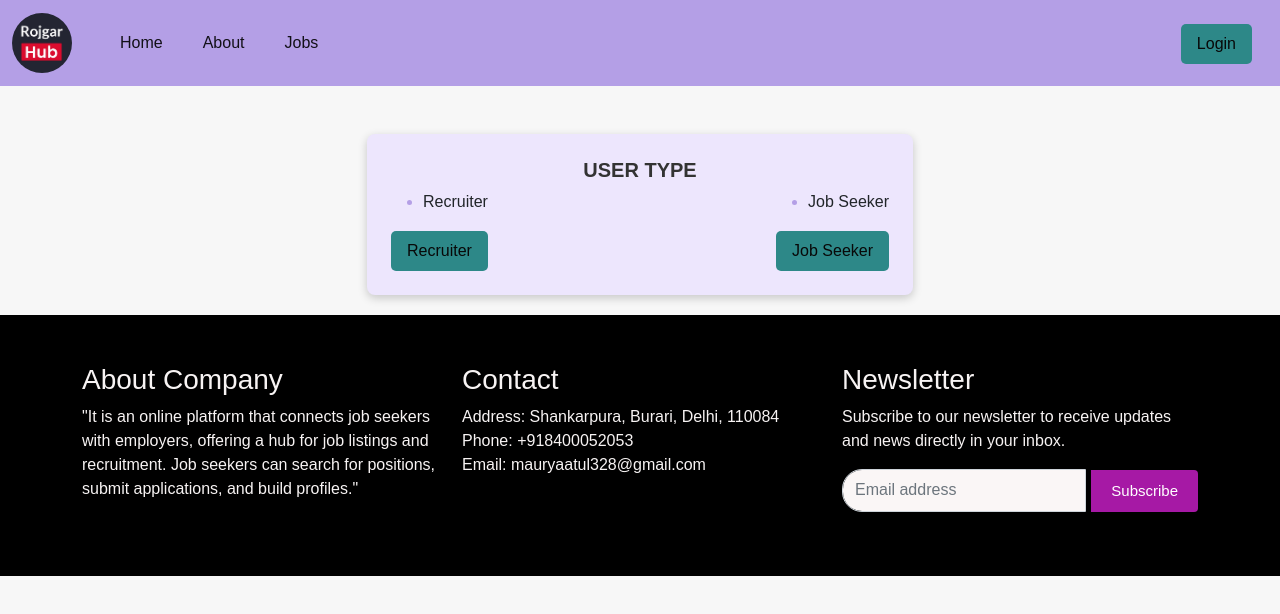
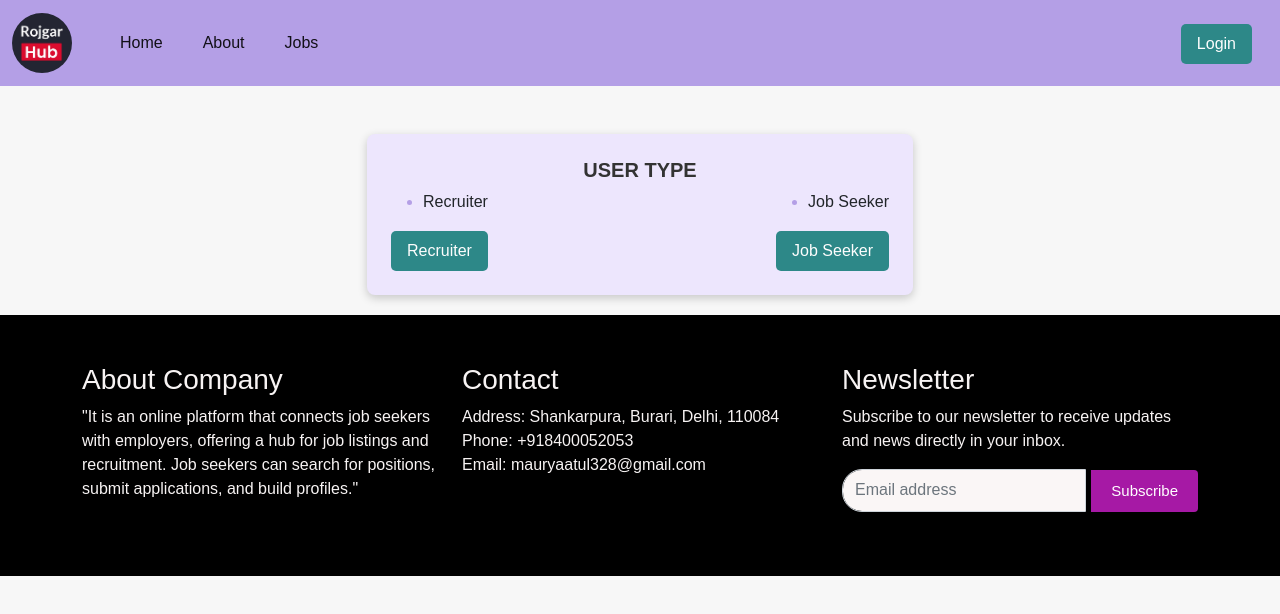
Before and after one commit to atumau/job-hub, a React (Create React App) app: page / in a window 1280 px wide. Shown: the top 614 px of the page. Built offline with nearby package versions, Linux system fonts and the light colour scheme.

Commit message:
Update addjoblisting.css

```diff
--- a/src/Components/Styles/addjoblisting.css
+++ b/src/Components/Styles/addjoblisting.css
@@ -9,7 +9,7 @@
     margin: 15px auto;
   }
   button.btn {
-    color: rgb(8, 8, 8);
+    color: rgb(253, 253, 253);
     border: rgb(221, 193, 193);
 }
 
```
